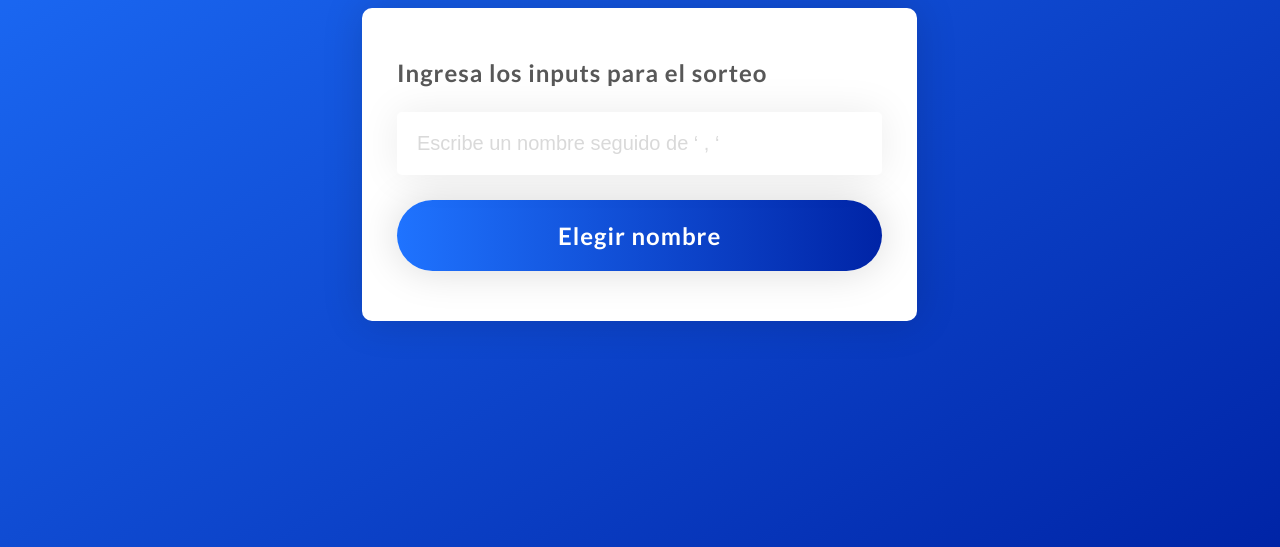
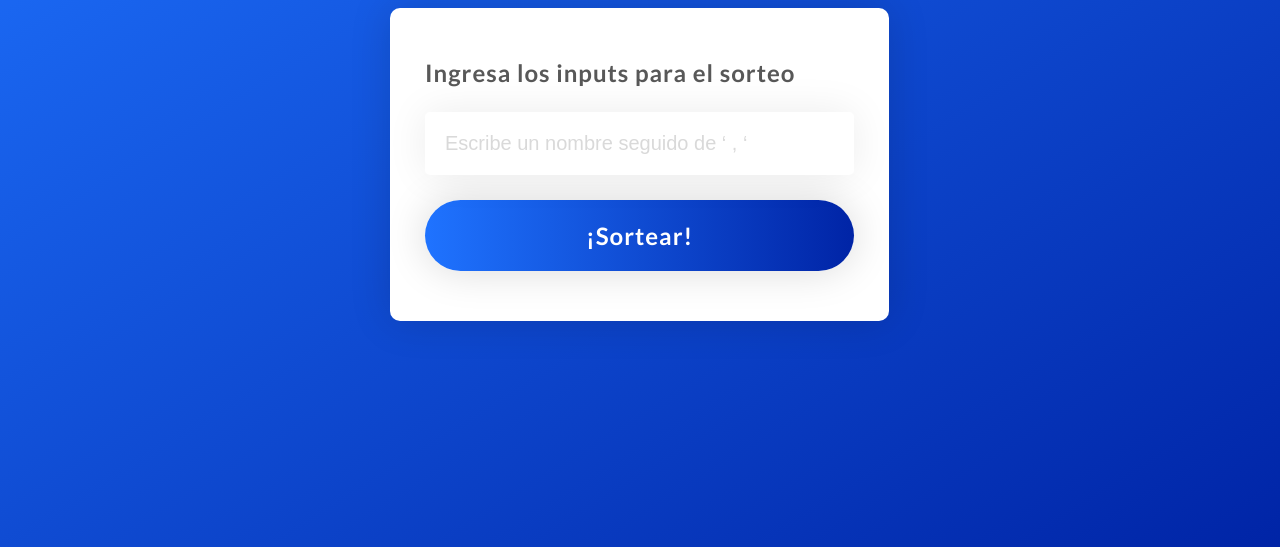
Before and after one commit to guilledata/hint-random, a plain HTML site: page index.html in a window 1280 px wide. Shown: the part 253-800 px from the top of the page. Drawn offline with nearby package versions, Linux system fonts and the light colour scheme.

Commit message:
Update index.html

```diff
--- a/index.html
+++ b/index.html
@@ -31,7 +31,7 @@
           <div class="namepicker">
             <p>Ingresa los inputs para el sorteo</p>
             <input id="names" type="text" placeholder="Escribe un nombre seguido de ‘ , ‘">
-            <a href="#" id="pick">Elegir nombre</a>
+            <a href="#" id="pick">¡Sortear!</a>
           </div>
         </header>
 
```
